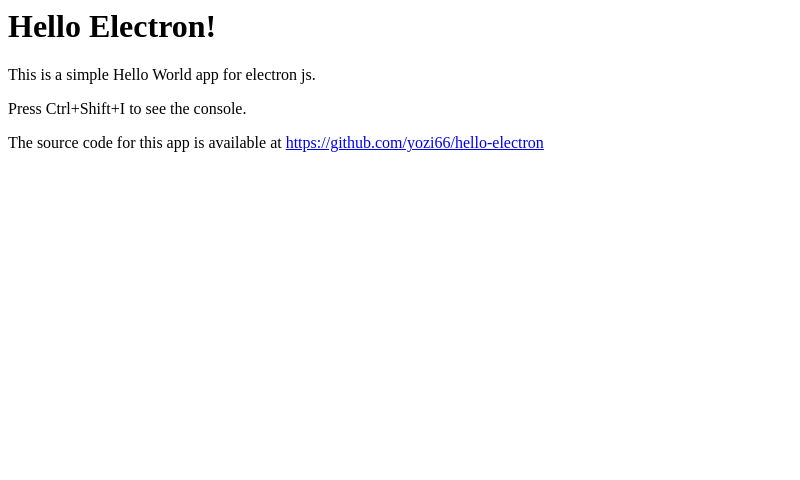
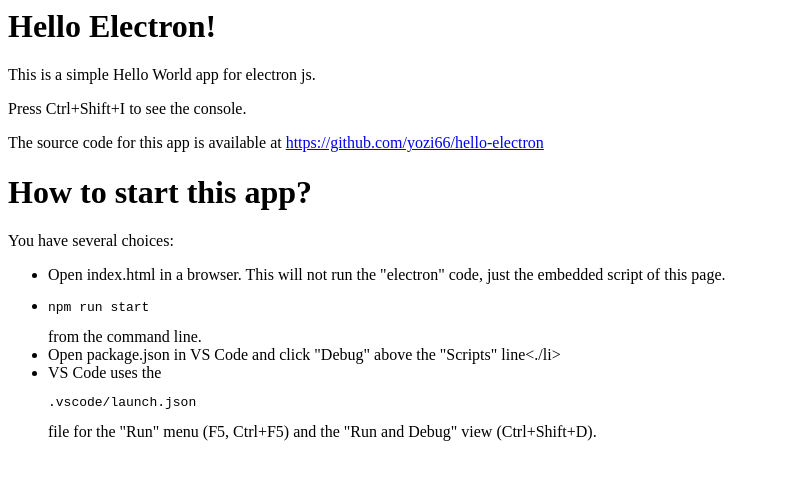
Before and after one commit to yozi66/hello-electron, an Electron app: page index.html in a window 800 px wide. Drawn offline with Linux system fonts and the light colour scheme.

Commit message:
add "How to start" section to index.html

```diff
--- a/index.html
+++ b/index.html
@@ -14,5 +14,13 @@
     <p>This is a simple Hello World app for electron js.</p>
     <p>Press Ctrl+Shift+I to see the console.</p>
     <p>The source code for this app is available at <a href="https://github.com/yozi66/hello-electron">https://github.com/yozi66/hello-electron</a></p>
+    <h1>How to start this app?</h1>
+    <p>You have several choices:</p>
+    <ul>
+        <li>Open index.html in a browser. This will not run the "electron" code, just the embedded script of this page.</li>
+        <li><pre>npm run start</pre> from the command line.</li>
+        <li>Open package.json in VS Code and click "Debug" above the "Scripts" line<./li>
+        <li>VS Code uses the <pre>.vscode/launch.json</pre> file for the "Run" menu (F5, Ctrl+F5) and the "Run and Debug" view (Ctrl+Shift+D).</li>
+    </ul>
 </body>
 </html>
```
